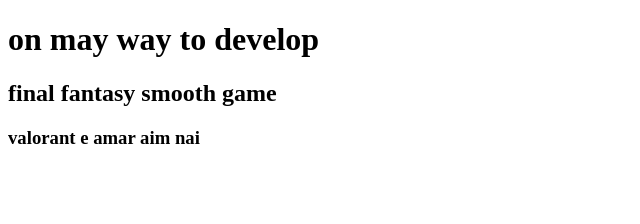
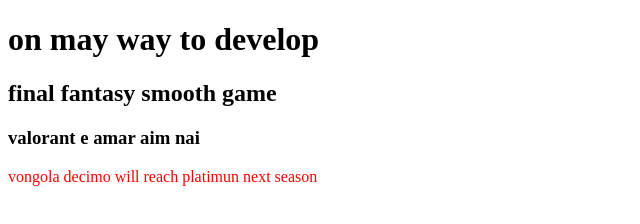
Before and after one commit to FarhanAmin068/my-first-repo, a plain HTML site: page index.html in a window 1280 px wide. Shown: the whole page, without its empty margins (0-640 px from the left). Drawn offline with Linux system fonts and the light colour scheme.

Commit message:
added css

```diff
--- a/index.html
+++ b/index.html
@@ -5,11 +5,13 @@
     <meta http-equiv="X-UA-Compatible" content="IE=edge">
     <meta name="viewport" content="width=device-width, initial-scale=1.0">
     <title>My first Github repo</title>
+    <link rel="stylesheet" href="style.css">
 </head>
 <body>
     <h1>on may way to develop</h1>
     <h2>final fantasy smooth game</h2>
     <h3>valorant e amar aim nai</h3>
+    <p>vongola decimo will reach platimun next season</p>
 
 </body>
 </html>
--- /dev/null
+++ b/style.css
@@ -0,0 +1,4 @@
+p{
+    color:red;
+
+}
```
